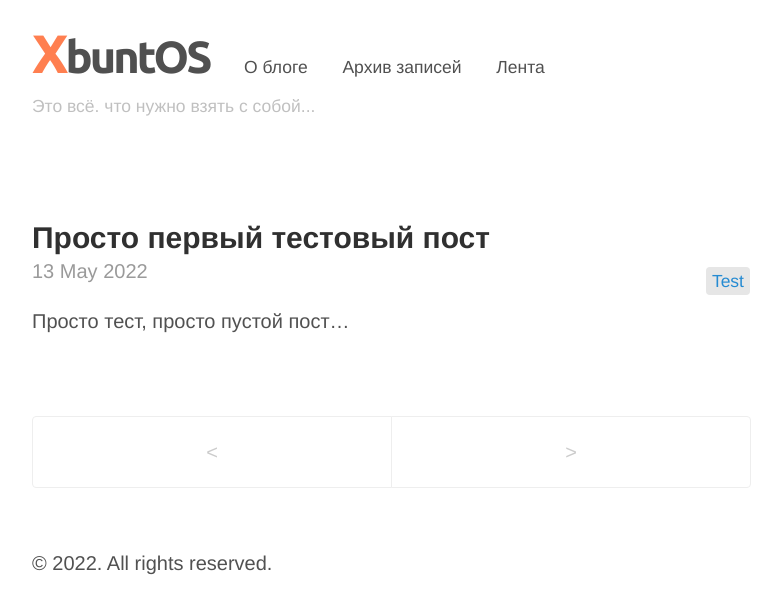
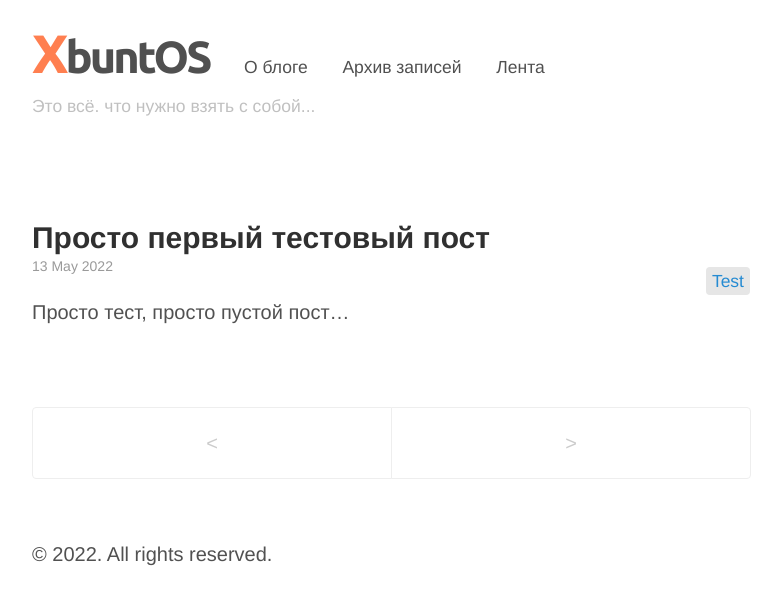
Before and after one commit to whitepingvin/xbuntos, a Jekyll site: the page built from index.html, in a window 1280 px wide. Shown: the top 614 px of the page, without its empty margins (248-1030 px from the left). Built offline with Jekyll 4.4.1, drawn with Linux system fonts in a browser that asks for light colours; the list of posts is cut into pages by our own code.

Commit message:
Update poole.css

```diff
--- a/public/css/poole.css
+++ b/public/css/poole.css
@@ -352,6 +352,7 @@ tbody tr:nth-child(odd) th {
   margin-top: -.5rem;
   margin-bottom: 1rem;
   color: #9a9a9a;
+  font-size: .7rem;
 }
 
 /* Related posts */
```
